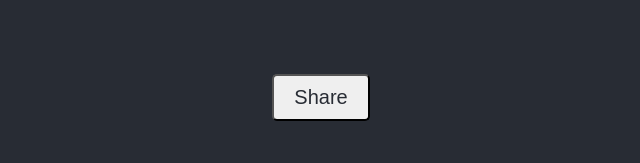
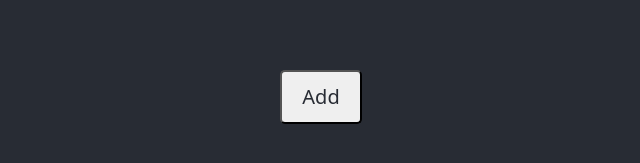
Before and after one commit to htnguyen23/learning-react2, a React (Create React App) app: page / in a window 1280 px wide. Shown: the part 303-466 px from the top of the page, without its empty margins (319-959 px from the left). Built offline with nearby package versions, Linux system fonts and the light colour scheme.

Commit message:
Change to using <ul> to display list

```diff
--- a/src/App.css
+++ b/src/App.css
@@ -37,12 +37,3 @@
   top: 50px;
   left: 50%;
 }
-
-@keyframes App-logo-spin {
-  from {
-    transform: rotate(0deg);
-  }
-  to {
-    transform: rotate(360deg);
-  }
-}
--- a/src/App.js
+++ b/src/App.js
@@ -1,11 +1,13 @@
 import './App.css';
-import AppButton from './Components/AppButton';
+import 'bootstrap/dist/css/bootstrap.min.css';
+
+import AppList from './Components/AppList';
 
 function App() {
   return (
     <div className="App">
       <header className="App-header">
-        <AppButton></AppButton>
+        <AppList></AppList>
       </header>
     </div>
   );
--- a/src/Components/AppButton.js
+++ /dev/null
@@ -1,37 +0,0 @@
-import '../App.css';
-import React, { useState, useEffect } from 'react';
-import ListGroup from 'react-bootstrap/ListGroup';
-
-export default function AppButton() {
-
-    // CHANGE: define itemList Component to handle items in state and specific functionality
-
-    const [items, setItems] = useState([])
-
-    // Function to add an item to the list
-    const addEvent = () => {
-        const newItem = prompt("Enter a new item: ");
-        if (newItem) {
-            setItems([...items, newItem]);
-        }
-    };
-
-    // use effect hook to fetch data and update for list
-    // useEffect(() => {
-    //     // display/add item to list
-
-    // }, [items])
-
-    return (
-        <div>
-            <button className="App-button" onClick={addEvent}>
-                Share
-                </button>
-            <ListGroup>
-                {items.map((item, i) => (
-                    <ListGroup.Item key={i}> {item} </ListGroup.Item>
-                ))}
-                </ListGroup>
-        </div>
-    );
-};
--- /dev/null
+++ b/src/Components/AppList.js
@@ -0,0 +1,67 @@
+import '../App.css';
+import React, { useState, useEffect } from 'react';
+import ListGroup from 'react-bootstrap/ListGroup';
+import ListGroupItem from 'react-bootstrap/ListGroupItem';
+import Card from 'react-bootstrap/Card';
+import CardGroup from 'react-bootstrap/CardGroup'
+
+export default function AppList() {
+
+    // CHANGE: define itemList Component to handle items in state and specific functionality
+    let itemsArr = []   // CHANGE: use an array or a state hook?
+    const [items, setItems] = useState([])
+
+    // Function to add an item to the list
+    const addEvent = () => {
+        const newItem = prompt("Enter a new item: ");
+        // if (newItem) {
+        //     itemsArr.push(newItem);
+        // }
+        newItem && setItems([...items, newItem]);
+        console.log("items:\n" + items)
+    };
+
+    const alertClicked = (itemClicked) => {
+        //alert(itemClicked + " clicked");
+        console.log(itemClicked + " clicked")
+    };
+
+    // TODO: use effect hook to fetch data and update for list
+    // useEffect(() => {
+    //     // display/add item to list
+
+    // }, [items])
+
+    return (
+        <div>
+            <button className="App-button" onClick={addEvent}>
+                Add
+                </button>
+            <ul className="list-group">
+                {items.map((item, i) => (
+                    <li key={i} className="list-group-item list-group-item-action" onClick={() => alertClicked(item)}> {i+1} : {item} </li>
+                ))}
+                </ul>
+        </div>
+    );
+};
+
+            // <ListGroup>
+            //     {items.map((item, i) => (
+            //         <ListGroupItem key={i} action onClick={alertClicked(item)}>
+            //             {i+1} : {item}
+            //             </ListGroupItem>
+            //     ))}
+            //     <ListGroupItem action onClick={alertClicked("nonMap")}> nonMapItem </ListGroupItem>
+            //     </ListGroup>
+
+            // <CardGroup>
+            // {items.map((item, i) => (
+            //     <Card key={i} action onClick={() => alertClicked(item)}>
+            //         <Card.Body>
+            //             <Card.Title> {i} </Card.Title>
+            //             <Card.Text> {item} </Card.Text>
+            //             </Card.Body>
+            //         </Card>
+            // ))}
+            // </CardGroup>
--- a/src/index.js
+++ b/src/index.js
@@ -2,6 +2,8 @@ import React from 'react';
 import ReactDOM from 'react-dom/client';
 import './index.css';
 import App from './App';
+import 'bootstrap/dist/css/bootstrap.min.css';
+
 
 const root = ReactDOM.createRoot(document.getElementById('root'));
 root.render(
```
Also changed, not shown: package.json (+4 -3 lines), 1 other file (tests, documents, lock files or other folders).
